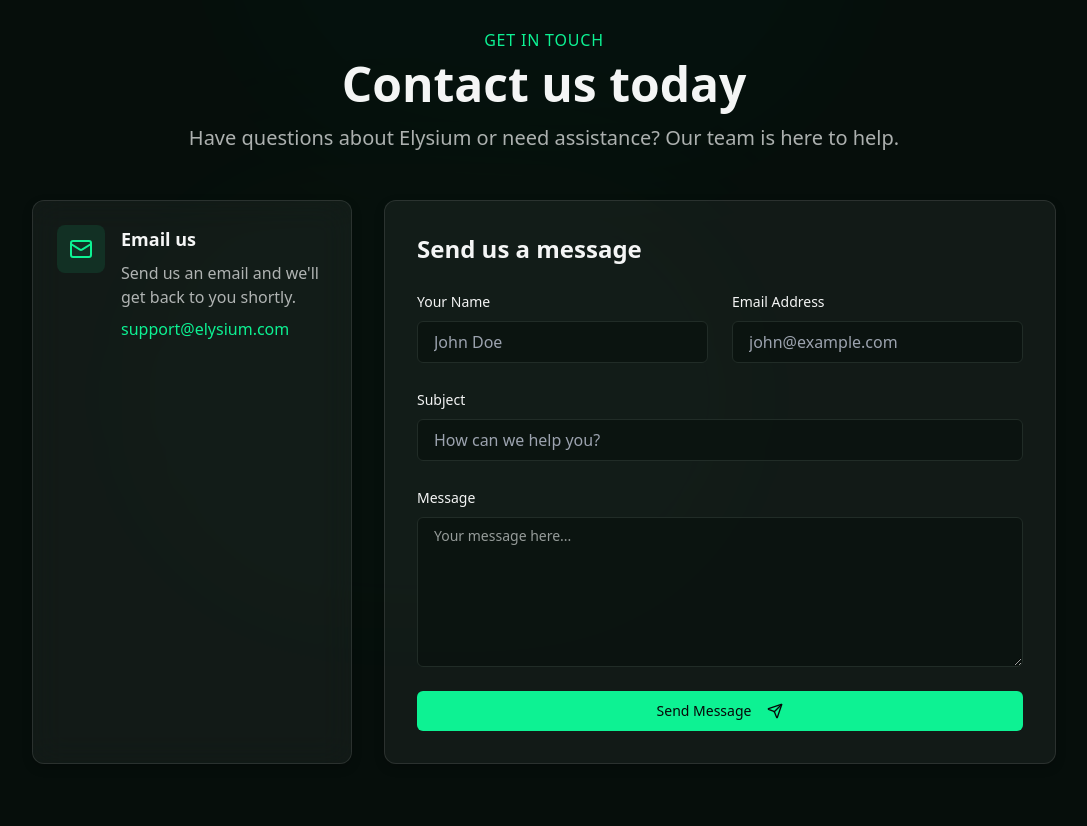
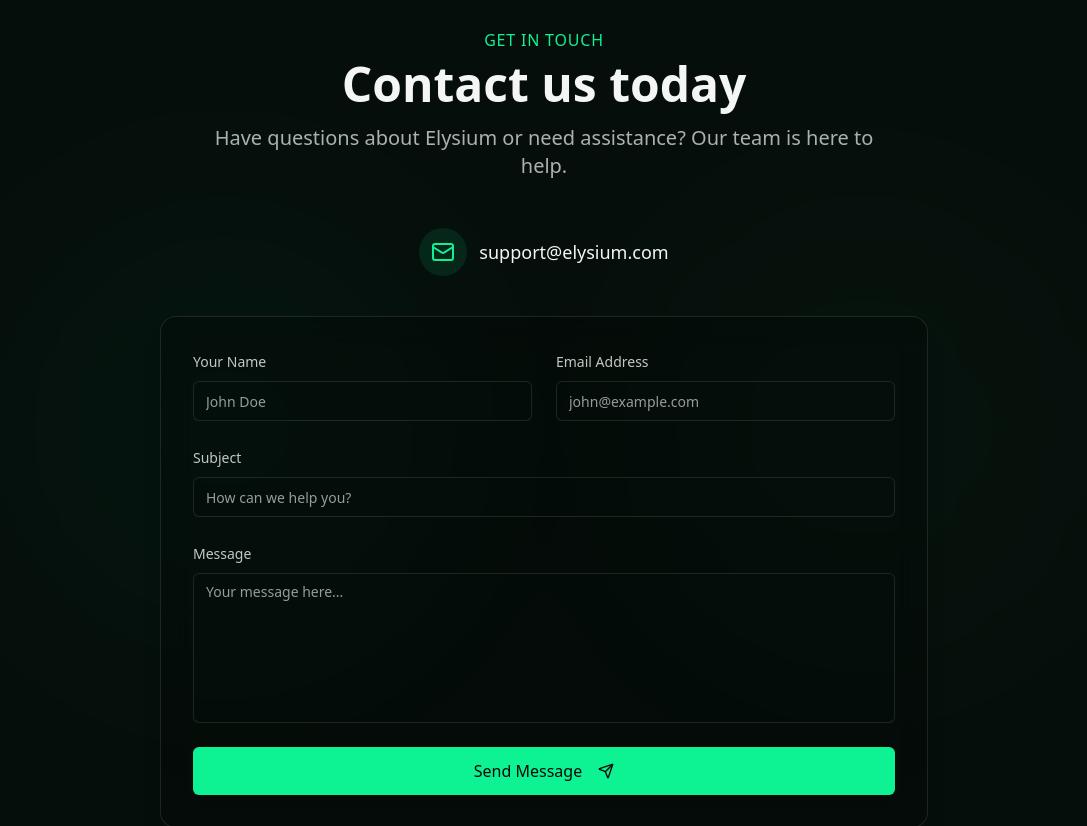
Before and after one commit to AlwaysUbaid/ethereal-hub, a React (Vite) app: page / in a window 1280 px wide. Shown: the part 3700-4526 px from the top of the page, without its empty margins (96-1183 px from the left). Built offline with nearby package versions, Linux system fonts and the light colour scheme.

Commit message:
Revamp contact section
The contact section was revamped to improve its appearance.

```diff
--- a/src/components/sections/Contact.tsx
+++ b/src/components/sections/Contact.tsx
@@ -1,25 +1,55 @@
 
-import React from 'react';
+import React, { useState } from 'react';
 import AnimatedText from '../ui/AnimatedText';
-import GlassCard from '../ui/GlassCard';
 import { Button } from '@/components/ui/button';
 import { Textarea } from '@/components/ui/textarea';
-import { Mail, Send } from 'lucide-react';
+import { Input } from '@/components/ui/input';
+import { Send, Mail } from 'lucide-react';
+import { Label } from '@/components/ui/label';
+import { Form, FormControl, FormField, FormItem, FormLabel } from '@/components/ui/form';
+import { useForm } from 'react-hook-form';
+
+type FormValues = {
+  name: string;
+  email: string;
+  subject: string;
+  message: string;
+};
 
 const Contact: React.FC = () => {
+  const [isSubmitting, setIsSubmitting] = useState(false);
+
+  const form = useForm<FormValues>({
+    defaultValues: {
+      name: '',
+      email: '',
+      subject: '',
+      message: ''
+    }
+  });
+
+  const onSubmit = (data: FormValues) => {
+    setIsSubmitting(true);
+    // Simulate sending the form data
+    console.log('Form submitted:', data);
+
+    // Reset form after "submission"
+    setTimeout(() => {
+      form.reset();
+      setIsSubmitting(false);
+    }, 1500);
+  };
+
   return (
     <section id="contact" className="py-24 relative overflow-hidden">
-      {/* Background decorative elements */}
-      <div className="absolute inset-0 opacity-30 overflow-hidden pointer-events-none">
-        <div className="absolute -top-1/4 left-1/4 w-1/2 h-1/2 rounded-full bg-primary/5 blur-3xl"></div>
-        <div className="absolute bottom-1/4 right-1/3 w-1/2 h-1/2 rounded-full bg-accent/5 blur-3xl"></div>
-      </div>
+      {/* Decorative elements */}
+      <div className="absolute top-1/2 left-1/4 transform -translate-x-1/2 -translate-y-1/2 w-[500px] h-[500px] rounded-full bg-primary/5 blur-[100px] opacity-50"></div>
+      <div className="absolute top-1/2 right-1/4 transform translate-x-1/2 -translate-y-1/2 w-[500px] h-[500px] rounded-full bg-accent/5 blur-[100px] opacity-50"></div>
 
-      <div className="container mx-auto px-4 md:px-6 relative z-10">
-        <div className="max-w-5xl mx-auto">
+      <div className="container max-w-5xl mx-auto px-4 md:px-0 relative z-10">
         <div className="text-center mb-12">
           <AnimatedText
-              text="Get in Touch"
+            text="GET IN TOUCH"
             className="text-sm md:text-base uppercase tracking-wider text-primary mb-2"
             tag="p"
           />
@@ -31,79 +61,97 @@ const Contact: React.FC = () => {
           />
           <AnimatedText
             text="Have questions about Elysium or need assistance? Our team is here to help."
-              className="text-xl text-foreground/70 mt-4"
+            className="text-xl text-foreground/70 mt-4 max-w-2xl mx-auto"
             delay={600}
             tag="p"
           />
         </div>
 
-          <div className="grid grid-cols-1 lg:grid-cols-3 gap-8">
-            <div className="lg:col-span-1">
-              <GlassCard className="p-6 h-full opacity-0 animate-fade-in" style={{ animationDelay: '0.5s', animationFillMode: 'forwards' }}>
-                <div className="flex items-start h-full">
-                  <div className="bg-primary/10 p-3 rounded-lg mr-4">
+        <div className="max-w-3xl mx-auto">
+          {/* Email info card */}
+          <div className="mb-10 flex justify-center items-center space-x-3 opacity-0 animate-fade-in" style={{ animationDelay: '0.7s', animationFillMode: 'forwards' }}>
+            <div className="bg-primary/10 p-3 rounded-full">
               <Mail className="h-6 w-6 text-primary" />
             </div>
-                  <div>
-                    <h3 className="text-lg font-semibold mb-2">Email us</h3>
-                    <p className="text-foreground/70 mb-2">Send us an email and we'll get back to you shortly.</p>
-                    <a href="mailto:support@elysium.com" className="text-primary hover:underline">support@elysium.com</a>
-                  </div>
-                </div>
-              </GlassCard>
+            <a href="mailto:support@elysium.com" className="text-lg hover:text-primary transition-colors">
+              support@elysium.com
+            </a>
           </div>
 
-            <div className="lg:col-span-2 opacity-0 animate-fade-in" style={{ animationDelay: '0.5s', animationFillMode: 'forwards' }}>
-              <GlassCard className="p-8">
-                <h3 className="text-2xl font-semibold mb-6">Send us a message</h3>
-                <form className="space-y-6">
+          {/* Contact form */}
+          <div className="backdrop-blur-lg bg-black/20 border border-white/10 rounded-2xl p-8 shadow-xl opacity-0 animate-fade-in" style={{ animationDelay: '0.8s', animationFillMode: 'forwards' }}>
+            <form onSubmit={form.handleSubmit(onSubmit)} className="space-y-6">
               <div className="grid grid-cols-1 md:grid-cols-2 gap-6">
                 <div className="space-y-2">
-                      <label htmlFor="name" className="text-sm font-medium">Your Name</label>
-                      <input
+                  <Label htmlFor="name" className="text-sm font-medium text-foreground/80">
+                    Your Name
+                  </Label>
+                  <Input
                     id="name"
-                        type="text"
-                        className="w-full px-4 py-2 bg-background/50 border border-border rounded-md focus:ring-2 focus:ring-primary/50 focus:outline-none"
+                    {...form.register('name')}
+                    className="bg-background/30 border-white/10 focus:border-primary/50"
                     placeholder="John Doe"
                   />
                 </div>
 
                 <div className="space-y-2">
-                      <label htmlFor="email" className="text-sm font-medium">Email Address</label>
-                      <input
+                  <Label htmlFor="email" className="text-sm font-medium text-foreground/80">
+                    Email Address
+                  </Label>
+                  <Input
                     id="email"
                     type="email"
-                        className="w-full px-4 py-2 bg-background/50 border border-border rounded-md focus:ring-2 focus:ring-primary/50 focus:outline-none"
+                    {...form.register('email')}
+                    className="bg-background/30 border-white/10 focus:border-primary/50"
                     placeholder="john@example.com"
                   />
                 </div>
               </div>
 
               <div className="space-y-2">
-                    <label htmlFor="subject" className="text-sm font-medium">Subject</label>
-                    <input
+                <Label htmlFor="subject" className="text-sm font-medium text-foreground/80">
+                  Subject
+                </Label>
+                <Input
                   id="subject"
-                      type="text"
-                      className="w-full px-4 py-2 bg-background/50 border border-border rounded-md focus:ring-2 focus:ring-primary/50 focus:outline-none"
+                  {...form.register('subject')}
+                  className="bg-background/30 border-white/10 focus:border-primary/50"
                   placeholder="How can we help you?"
                 />
               </div>
 
               <div className="space-y-2">
-                    <label htmlFor="message" className="text-sm font-medium">Message</label>
+                <Label htmlFor="message" className="text-sm font-medium text-foreground/80">
+                  Message
+                </Label>
                 <Textarea
                   id="message"
-                      className="w-full px-4 py-2 bg-background/50 border border-border rounded-md focus:ring-2 focus:ring-primary/50 focus:outline-none min-h-[150px]"
+                  {...form.register('message')}
+                  className="bg-background/30 border-white/10 focus:border-primary/50 min-h-[150px] resize-none"
                   placeholder="Your message here..."
                 />
               </div>
 
-                  <Button type="submit" className="w-full bg-primary hover:bg-primary/90">
+              <Button
+                type="submit"
+                disabled={isSubmitting}
+                className="w-full bg-primary hover:bg-primary/90 transition-all py-6 text-base"
+              >
+                {isSubmitting ? (
+                  <div className="flex items-center justify-center">
+                    <svg className="animate-spin -ml-1 mr-3 h-5 w-5 text-white" xmlns="http://www.w3.org/2000/svg" fill="none" viewBox="0 0 24 24">
+                      <circle className="opacity-25" cx="12" cy="12" r="10" stroke="currentColor" strokeWidth="4"></circle>
+                      <path className="opacity-75" fill="currentColor" d="M4 12a8 8 0 018-8V0C5.373 0 0 5.373 0 12h4zm2 5.291A7.962 7.962 0 014 12H0c0 3.042 1.135 5.824 3 7.938l3-2.647z"></path>
+                    </svg>
+                    Sending...
+                  </div>
+                ) : (
+                  <>
                     Send Message <Send className="ml-2 h-4 w-4" />
+                  </>
+                )}
               </Button>
             </form>
-              </GlassCard>
-            </div>
           </div>
         </div>
       </div>
```
Lines whose indentation alone changed are shown as unchanged.
